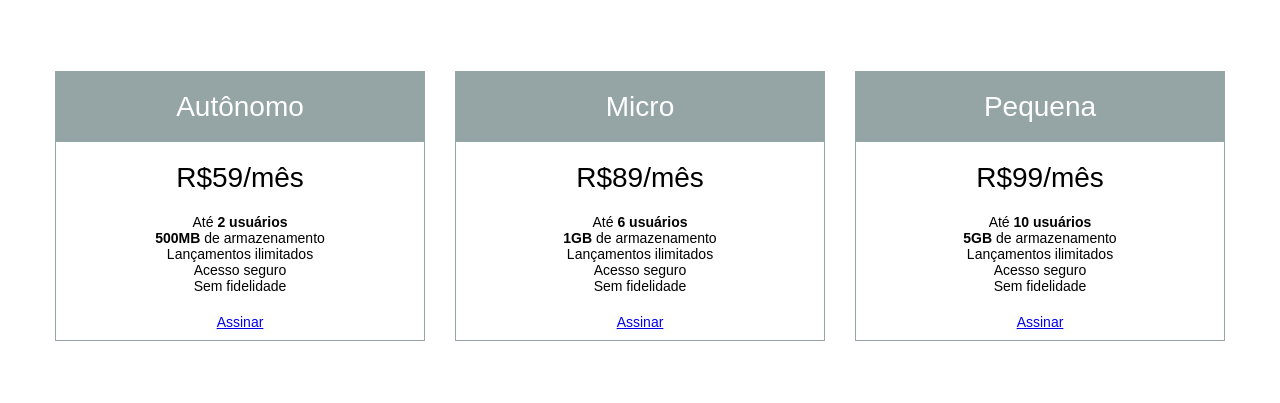
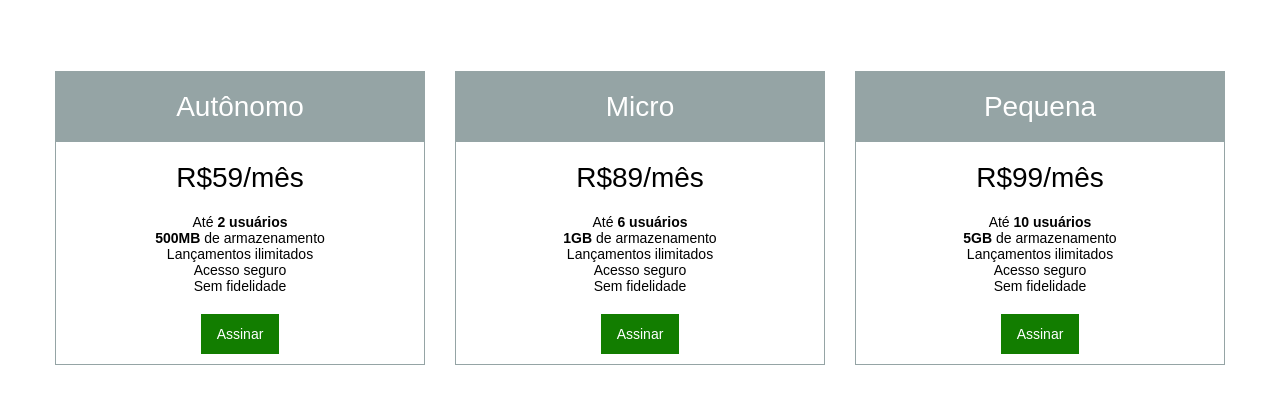
Before and after one commit to Rafael1989/Preparando-o-projeto, a plain HTML site: page index.html in a window 1280 px wide. Shown: the part 69-472 px from the top of the page. Drawn offline with Linux system fonts and the light colour scheme.

Commit message:
Criando um botão

```diff
--- a/css/estilos.css
+++ b/css/estilos.css
@@ -40,6 +40,7 @@ ul.menu > li{
 	padding: 80px 0;
 }
 
+/* Aplicará depois do elemento */
 #planos::after{
 	content: "";
 	display: block;
@@ -84,3 +85,11 @@ article > ul > li{
 article > footer{
 	text-align: center;
 }
+
+.botao{
+	display:inline-block;
+	background-color: #127d00;
+	color: #fff;
+	padding: 12px 16px;
+	text-decoration: none;
+}
--- a/index.html
+++ b/index.html
@@ -25,7 +25,7 @@
 						<li>Sem fidelidade</li>
 					</ul>
 					<footer>
-						<a href="assine.html">Assinar</a>
+						<a href="assine.html" class="botao">Assinar</a>
 					</footer>
 				</article>
 
@@ -40,7 +40,7 @@
 						<li>Sem fidelidade</li>
 					</ul>
 					<footer>
-						<a href="assine.html">Assinar</a>
+						<a href="assine.html" class="botao">Assinar</a>
 					</footer>
 				</article>
 
@@ -55,7 +55,7 @@
 						<li>Sem fidelidade</li>
 					</ul>
 					<footer>
-						<a href="assine.html">Assinar</a>
+						<a href="assine.html" class="botao">Assinar</a>
 					</footer>
 				</article>
 			</div>
```
